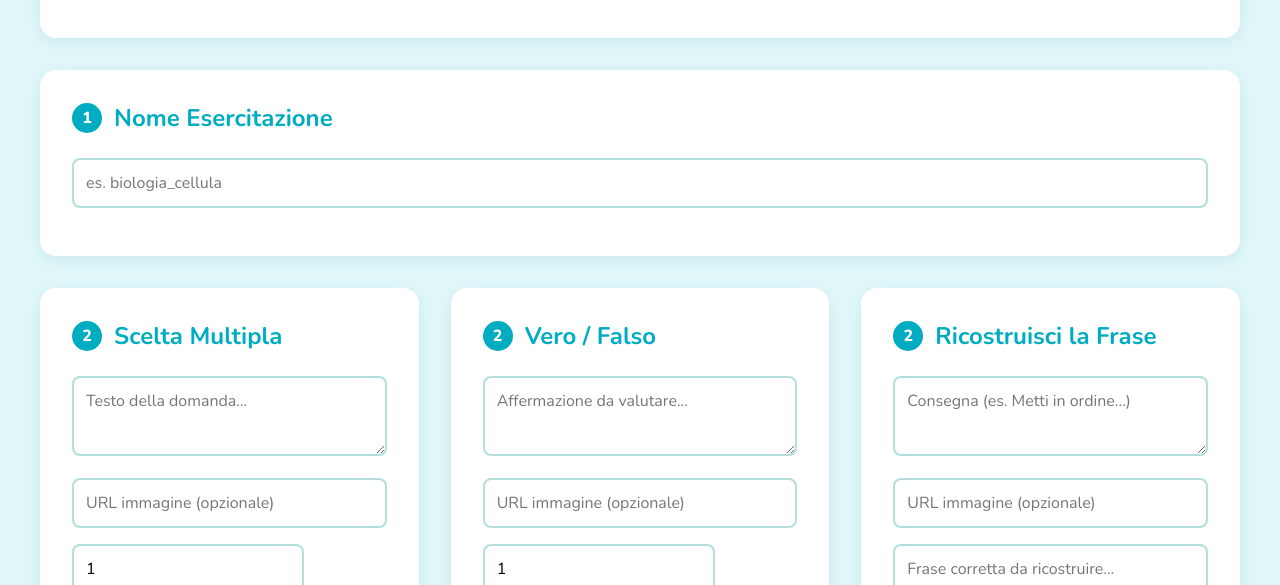
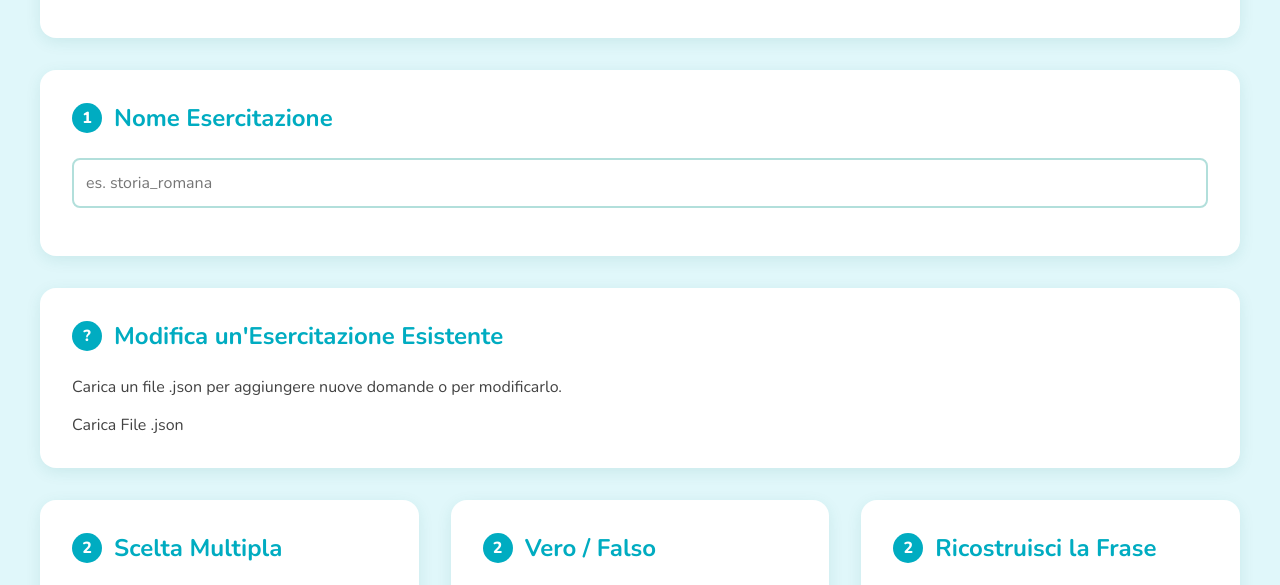
Before and after one commit to giuseppe82b-dotcom/DuoSchool3, a plain HTML site: page costruttore.html in a window 1280 px wide. Shown: the part 155-740 px from the top of the page. Drawn offline with nearby package versions, Linux system fonts and the light colour scheme.

Commit message:
Update costruttore.html

```diff
--- a/costruttore.html
+++ b/costruttore.html
@@ -19,9 +19,15 @@
 
         <div class="section-card">
             <h2><span class="step-circle">1</span> Nome Esercitazione</h2>
-            <input type="text" id="file-name" placeholder="es. biologia_cellula">
+            <input type="text" id="file-name" placeholder="es. storia_romana">
         </div>
 
+        <div class="section-card">
+            <h2><span class="step-circle">?</span> Modifica un'Esercitazione Esistente</h2>
+            <p>Carica un file .json per aggiungere nuove domande o per modificarlo.</p>
+            <label for="upload-json-input" class="upload-button">Carica File .json</label>
+            <input type="file" id="upload-json-input" accept=".json" style="display: none;">
+        </div>
         <div class="creation-grid">
 
             <div class="section-card">
@@ -72,7 +78,7 @@
                     <button type="submit" class="submit-button">Aggiungi Domanda</button>
                 </form>
             </div>
-            </div>
+        </div>
 
         <div class="section-card">
             <h2><span class="step-circle">3</span> Anteprima Domande</h2>
```
